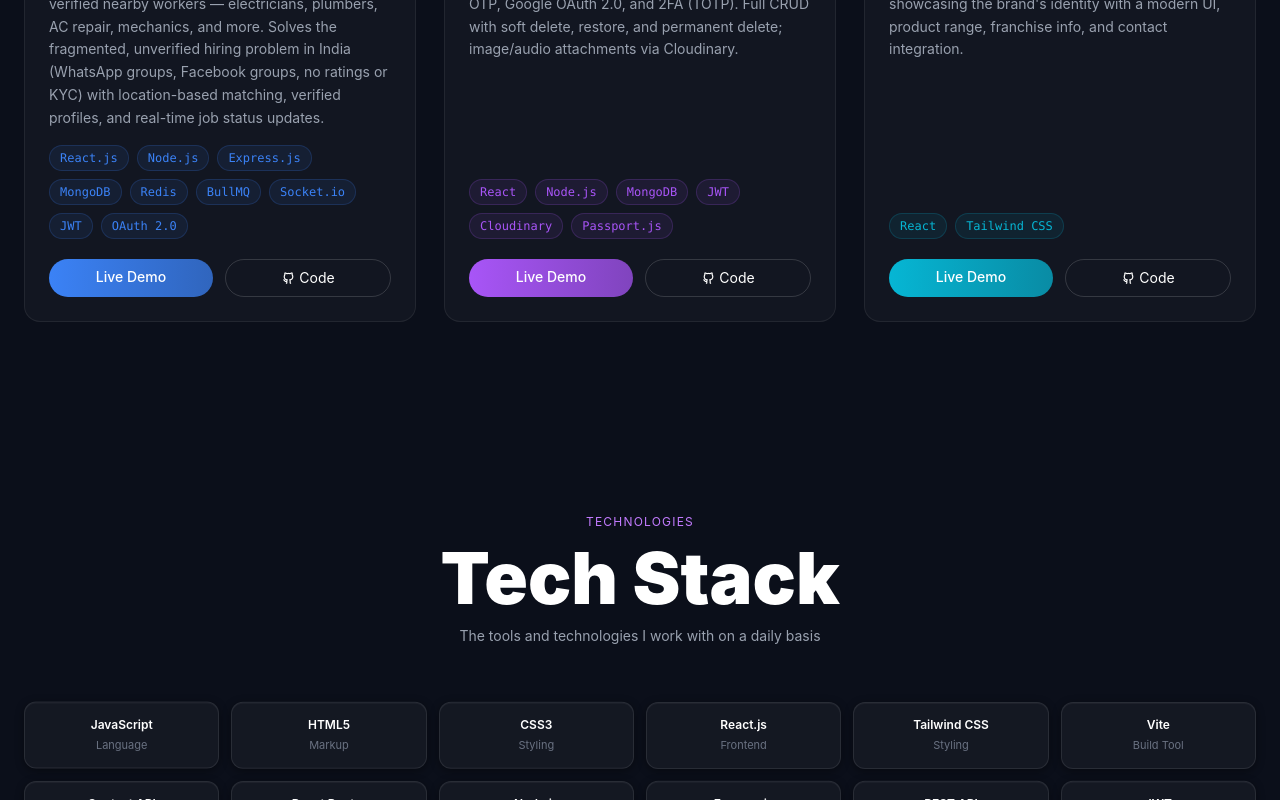
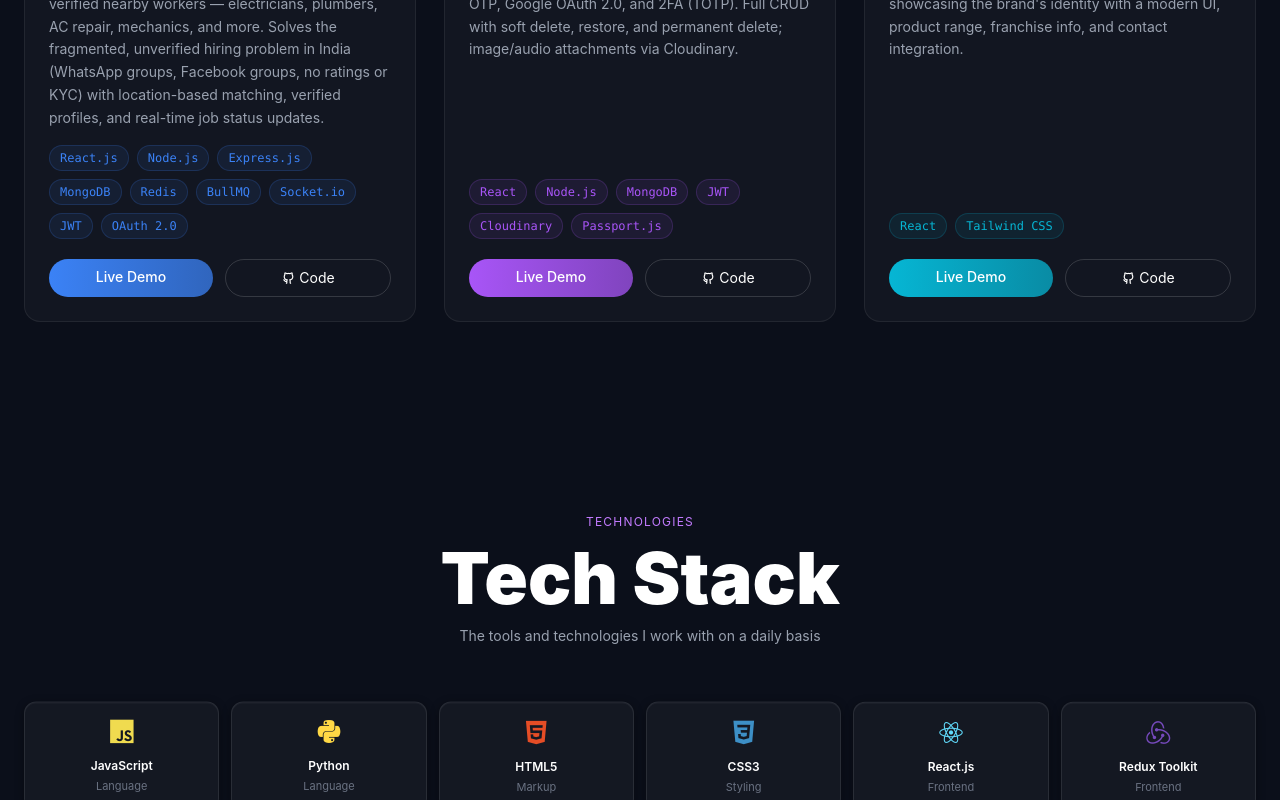
Before and after one commit to prashantjha1448/Prashant-jha-portfolio, a React (Vite) app: page / in a window 1280 px wide. Shown: the part 2000-2800 px from the top of the page. Built offline with nearby package versions, Linux system fonts and the light colour scheme.

Commit message:
feat: add all skills from resume with official colored devicons and allow native pdf viewing

```diff
--- a/index.html
+++ b/index.html
@@ -5,6 +5,7 @@
     <link rel="icon" type="image/svg+xml" href="/vite.svg" />
     <meta name="viewport" content="width=device-width, initial-scale=1.0" />
     <title>Prashant Jha | Portfolio</title>
+    <link rel="stylesheet" href="https://cdn.jsdelivr.net/gh/devicons/devicon@latest/devicon.min.css">
   </head>
   <body>
     <div id="root"></div>
--- a/src/Pages/Contact.jsx
+++ b/src/Pages/Contact.jsx
@@ -59,7 +59,7 @@ const Contact = () => {
     { icon: "ri-github-line", href: "https://github.com/prashantjha1448", label: "GitHub", color: "#fff" },
     { icon: "ri-linkedin-line", href: "https://linkedin.com/in/prashantjha1448", label: "LinkedIn", color: "#3b82f6" },
     { icon: "ri-twitter-x-line", href: "https://x.com/Prashantjha1448", label: "X (Twitter)", color: "#1da1f2" },
-    { icon: "ri-file-download-line", href: "/resume.pdf", label: "Download Resume", color: "#10b981", download: "Prashant_Jha_Resume.pdf" },
+    { icon: "ri-file-download-line", href: "/resume.pdf", label: "View Resume", color: "#10b981" },
   ];
 
   // Motion animation variants for viewport entering
--- a/src/Pages/TechStack.jsx
+++ b/src/Pages/TechStack.jsx
@@ -7,13 +7,21 @@ gsap.registerPlugin(ScrollTrigger);
 // ✅ Small reusable card
 const TechCard = ({ tech, index }) => (
   <div
-    className="tech-card rounded-xl px-4 py-3.5 text-center flex flex-col justify-center items-center"
+    className="tech-card rounded-xl px-4 py-3.5 text-center flex flex-col justify-center items-center gap-2.5"
     style={{
       border: "1px solid rgba(255,255,255,0.09)",
       background: "rgba(255,255,255,0.04)",
-      animationDelay: `${index * 0.12}s`,
+      animationDelay: `${index * 0.05}s`,
     }}
   >
+    <div className="flex items-center justify-center text-2xl h-8">
+      {tech.icon ? (
+        <i className={`${tech.icon}`}></i>
+      ) : (
+        <i className="ri-code-s-slash-line text-purple-400"></i>
+      )}
+    </div>
+
     <div className="card-inner">
       <h3 className="text-xs font-semibold text-white">
         {tech.name}
@@ -29,32 +37,57 @@ const TechStack = () => {
   const sectionRef = useRef(null);
 
   const techs = [
-    { name: "JavaScript", type: "Language" },
-    { name: "HTML5", type: "Markup" },
-    { name: "CSS3", type: "Styling" },
-    { name: "React.js", type: "Frontend" },
-    { name: "Tailwind CSS", type: "Styling" },
-    { name: "Vite", type: "Build Tool" },
-    { name: "Context API", type: "State Mgmt" },
-    { name: "React Router", type: "Routing" },
-    { name: "Node.js", type: "Backend" },
-    { name: "Express.js", type: "Backend" },
-    { name: "REST API", type: "API" },
-    { name: "JWT", type: "Auth" },
-    { name: "bcrypt", type: "Security" },
-    { name: "OAuth 2.0", type: "Auth" },
-    { name: "Passport.js", type: "Auth" },
-    { name: "Nodemailer", type: "Email" },
-    { name: "MongoDB", type: "Database" },
-    { name: "Mongoose", type: "ODM" },
-    { name: "MongoDB Atlas", type: "Cloud DB" },
-    { name: "Cloudinary", type: "Media" },
-    { name: "Git", type: "Version Control" },
-    { name: "GitHub", type: "Repo" },
-    { name: "Postman", type: "API Tool" },
-    { name: "VS Code", type: "Editor" },
-    { name: "Vercel", type: "Deployment" },
-    { name: "Render", type: "Deployment" },
+    // Languages
+    { name: "JavaScript", type: "Language", icon: "devicon-javascript-plain colored" },
+    { name: "Python", type: "Language", icon: "devicon-python-plain colored" },
+    { name: "HTML5", type: "Markup", icon: "devicon-html5-plain colored" },
+    { name: "CSS3", type: "Styling", icon: "devicon-css3-plain colored" },
+
+    // Frontend
+    { name: "React.js", type: "Frontend", icon: "devicon-react-original colored" },
+    { name: "Redux Toolkit", type: "Frontend", icon: "devicon-redux-original colored" },
+    { name: "Tailwind CSS", type: "Styling", icon: "devicon-tailwindcss-original colored" },
+    { name: "Framer Motion", type: "Frontend", icon: "ri-play-circle-line text-purple-400" },
+    { name: "Context API", type: "State Mgmt", icon: "ri-bubble-chart-line text-blue-400" },
+    { name: "React Router", type: "Routing", icon: "ri-route-line text-red-400" },
+    { name: "Vite", type: "Build Tool", icon: "devicon-vite-plain colored" },
+
+    // Backend & APIs
+    { name: "Node.js", type: "Backend", icon: "devicon-nodejs-plain colored" },
+    { name: "Express.js", type: "Backend", icon: "devicon-express-original text-gray-400" },
+    { name: "REST API", type: "API", icon: "ri-api-line text-emerald-400" },
+    { name: "Socket.io", type: "Real-time", icon: "devicon-socketio-original text-white" },
+    { name: "Redis", type: "Backend", icon: "devicon-redis-plain colored" },
+    { name: "BullMQ", type: "Queue", icon: "ri-list-settings-line text-orange-500" },
+    { name: "Nodemailer", type: "Email", icon: "ri-mail-send-line text-blue-500" },
+
+    // Databases & ORMs
+    { name: "MongoDB", type: "Database", icon: "devicon-mongodb-plain colored" },
+    { name: "MongoDB Atlas", type: "Cloud DB", icon: "devicon-mongodb-plain" },
+    { name: "Mongoose", type: "ODM", icon: "ri-database-2-line text-rose-500" },
+    { name: "MySQL", type: "Database", icon: "devicon-mysql-plain colored" },
+    { name: "Prisma", type: "Database/ORM", icon: "devicon-prisma-original text-white" },
+
+    // Security & Auth
+    { name: "JWT", type: "Auth", icon: "ri-shield-keyhole-line text-purple-400" },
+    { name: "bcrypt", type: "Security", icon: "ri-lock-password-line text-yellow-500" },
+    { name: "OAuth 2.0", type: "Auth", icon: "devicon-oauth-plain colored" },
+    { name: "Passport.js", type: "Auth", icon: "ri-passport-line text-sky-400" },
+
+    // Media & Storage
+    { name: "Cloudinary", type: "Media", icon: "ri-image-line text-cyan-400" },
+
+    // Developer Tools & Version Control
+    { name: "Git", type: "Version Control", icon: "devicon-git-plain colored" },
+    { name: "GitHub", type: "Repo", icon: "devicon-github-original text-white" },
+    { name: "Postman", type: "API Tool", icon: "devicon-postman-plain colored" },
+    { name: "VS Code", type: "Editor", icon: "devicon-vscode-plain colored" },
+    { name: "npm", type: "Package Mgmt", icon: "devicon-npm-original-wordmark colored" },
+
+    // Deployment
+    { name: "Vercel", type: "Deployment", icon: "devicon-vercel-original text-white" },
+    { name: "Render", type: "Deployment", icon: "ri-server-line text-indigo-400" },
+    { name: "Google Cloud", type: "Cloud Tools", icon: "devicon-googlecloud-plain colored" },
   ];
 
   const stats = [
```
